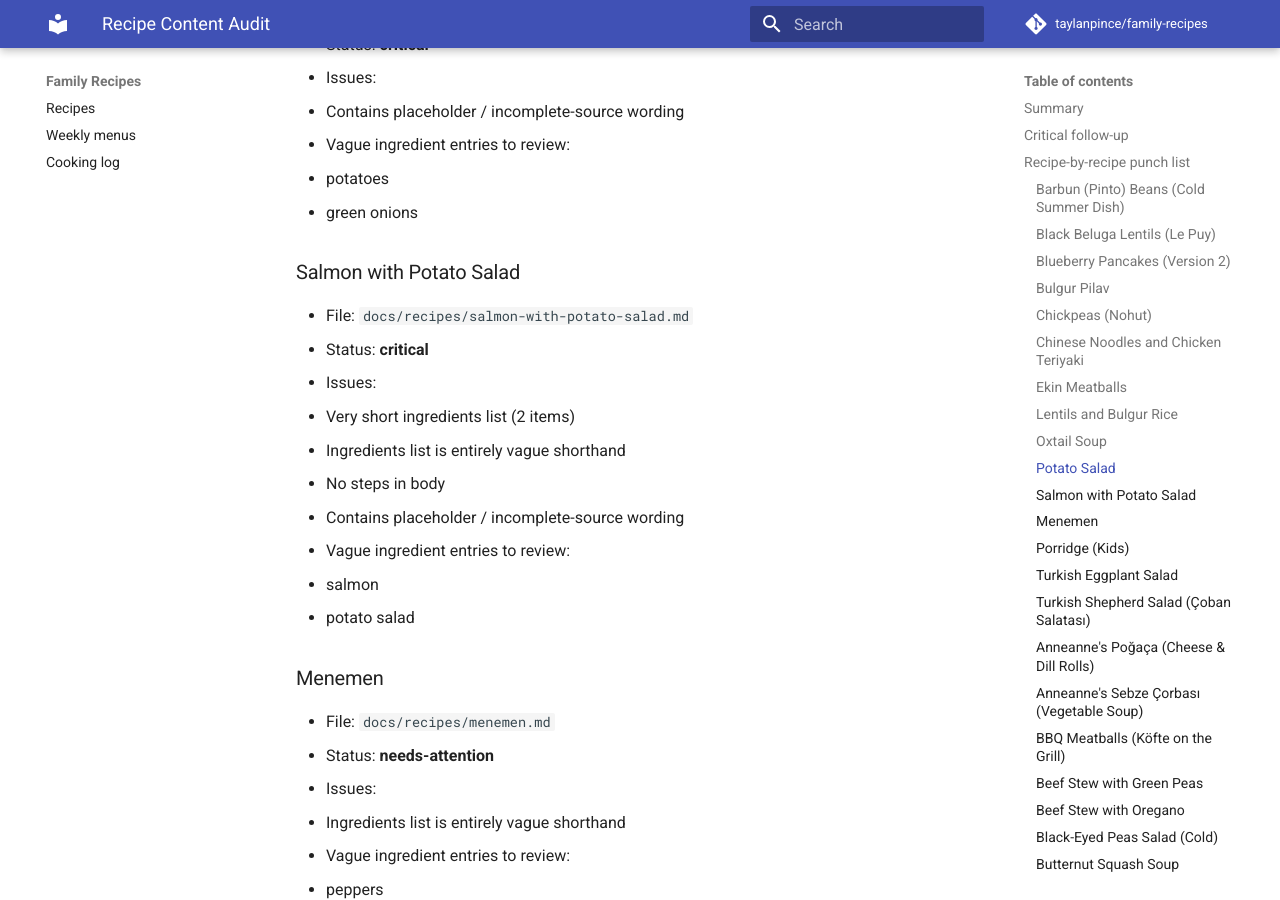
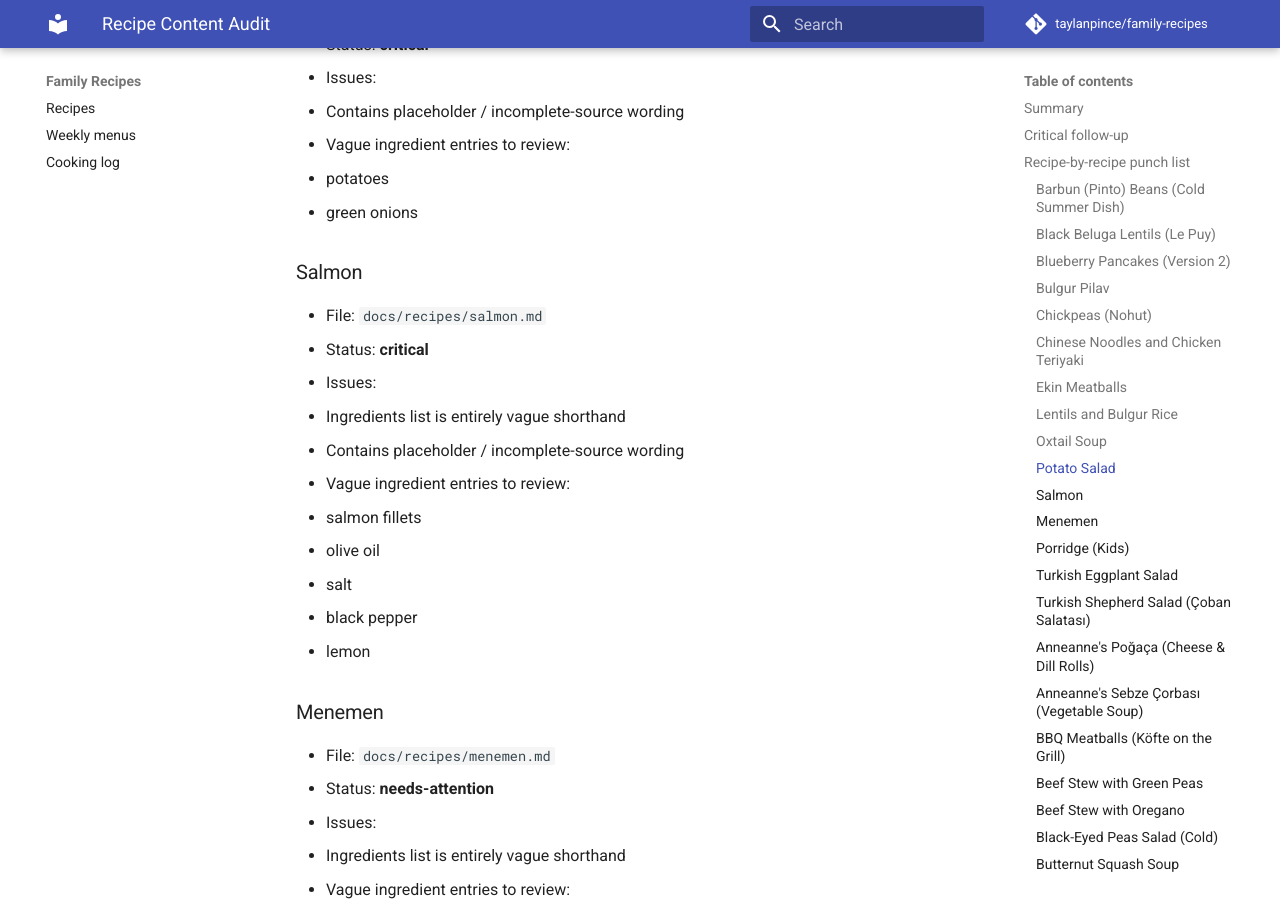
Before and after one commit to taylanpince/family-recipes, an MkDocs documentation site: the page built from docs/content-audit.md, in a window 1280 px wide and 900 px high, scrolled down 4458 px. Built offline with MkDocs 1.6.1 and Material for MkDocs 9.7.7, drawn with Linux system fonts in a browser that asks for light colours; comment, search, counter and statistics services are not loaded; some of the changed text lies outside the part shown.

Commit message:
Fix stale links after salmon rename and test-menu cleanup

```diff
--- a/docs/content-audit.md
+++ b/docs/content-audit.md
@@ -22,7 +22,7 @@ No missing recipe details have been inferred or invented.
 - [Lentils and Bulgur Rice](recipes/lentils-and-bulgur-rice.md) (`lentils-and-bulgur-rice.md`)
 - [Oxtail Soup](recipes/oxtail-soup.md) (`oxtail-soup.md`)
 - [Potato Salad](recipes/potato-salad.md) (`potato-salad.md`)
-- [Salmon with Potato Salad](recipes/salmon-with-potato-salad.md) (`salmon-with-potato-salad.md`)
+- [Salmon](recipes/salmon.md) (`salmon.md`)
 
 ## Recipe-by-recipe punch list
 
@@ -146,18 +146,19 @@ No missing recipe details have been inferred or invented.
   - potatoes
   - green onions
 
-### Salmon with Potato Salad
+### Salmon
 
-- File: `docs/recipes/salmon-with-potato-salad.md`
+- File: `docs/recipes/salmon.md`
 - Status: **critical**
 - Issues:
-  - Very short ingredients list (2 items)
   - Ingredients list is entirely vague shorthand
-  - No steps in body
   - Contains placeholder / incomplete-source wording
 - Vague ingredient entries to review:
-  - salmon
-  - potato salad
+  - salmon fillets
+  - olive oil
+  - salt
+  - black pepper
+  - lemon
 
 ### Menemen
 
```
Also changed, not shown: docs/menus/index.md (+0 -1 lines), docs/menus/menu-2026-09-14.md (+1 -1 lines).
